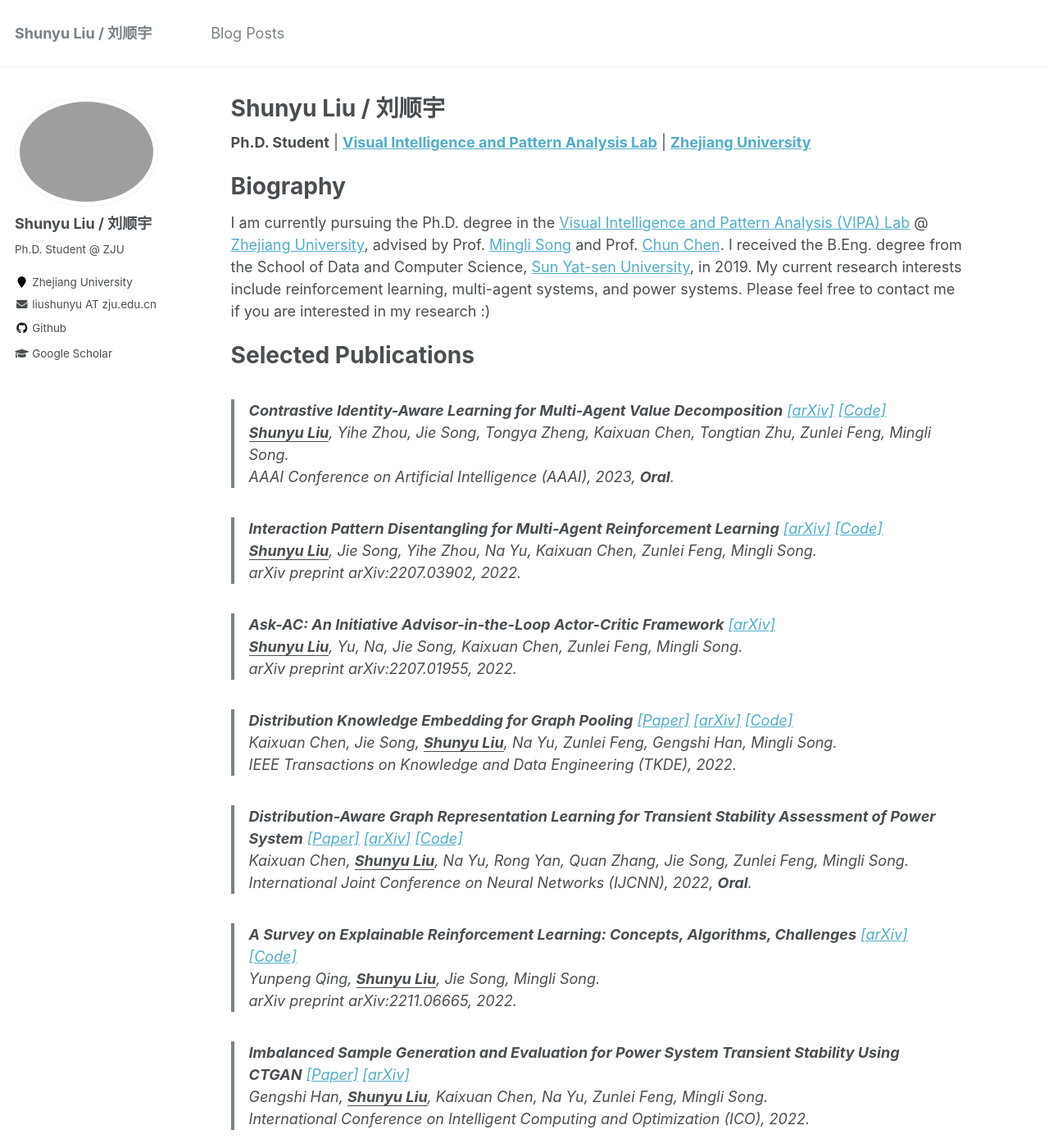
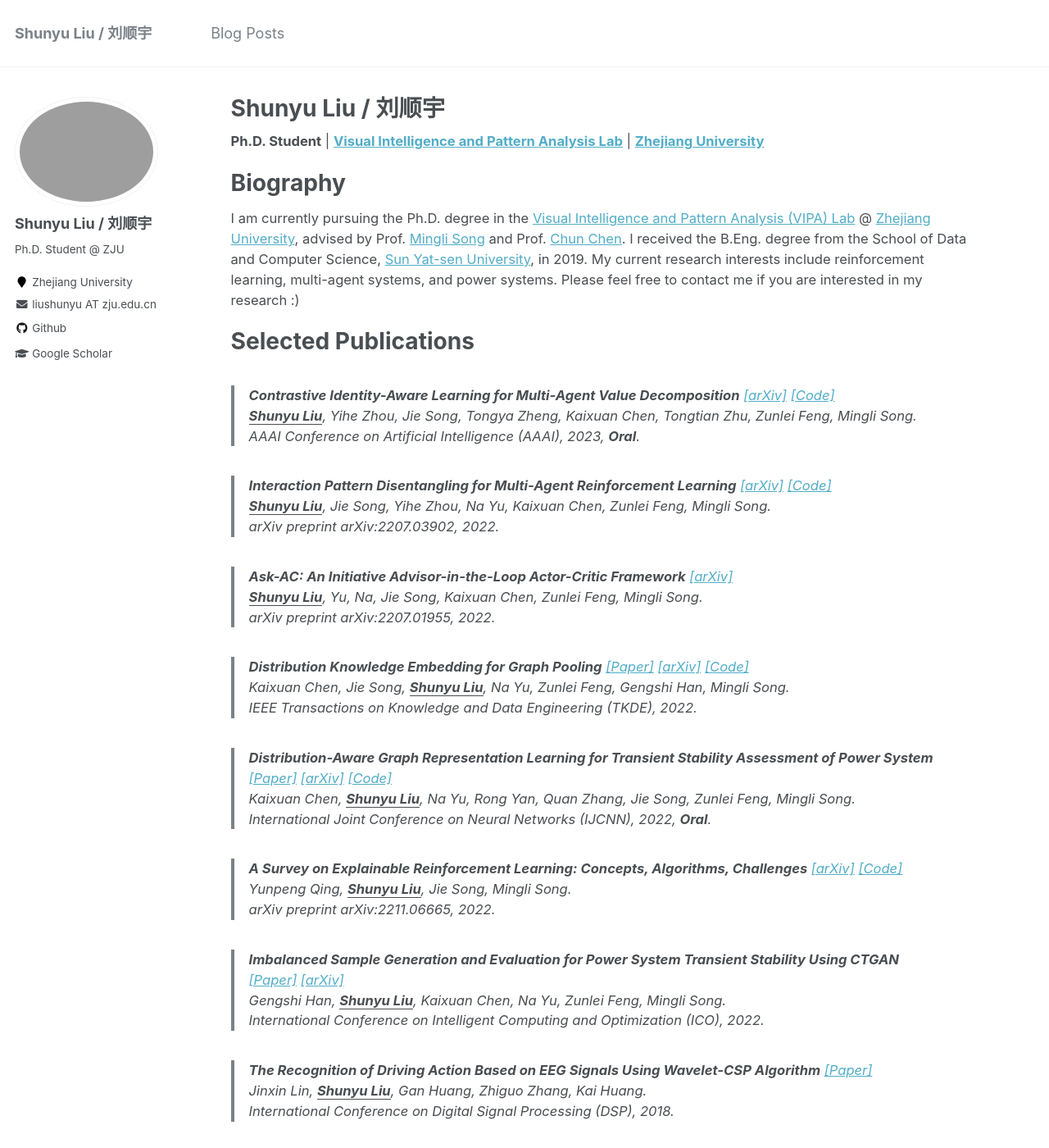
Before and after one commit to liushunyu/liushunyu.github.io, a Jekyll site: the page built from _pages/about.md, in a window 1280 px wide and 1400 px high. Shown: the whole window at 82% size. Built offline with Jekyll 4.4.1, drawn with Linux system fonts in a browser that asks for light colours.

Commit message:
Update _page.scss

```diff
--- a/_sass/_page.scss
+++ b/_sass/_page.scss
@@ -20,7 +20,7 @@
   @include breakpoint($x-large) {
     @include span(10 of 12 last);
     @include prefix(0.5 of 12);
-    @include suffix(0.8 of 12);
+    @include suffix(0.7 of 12);
   }
 
   .page__inner-wrap {
@@ -56,7 +56,7 @@
   }
 
   p, li, dl {
-    font-size: 1em;
+    font-size: 0.92em;
   }
 
   /* paragraph indents */
```
